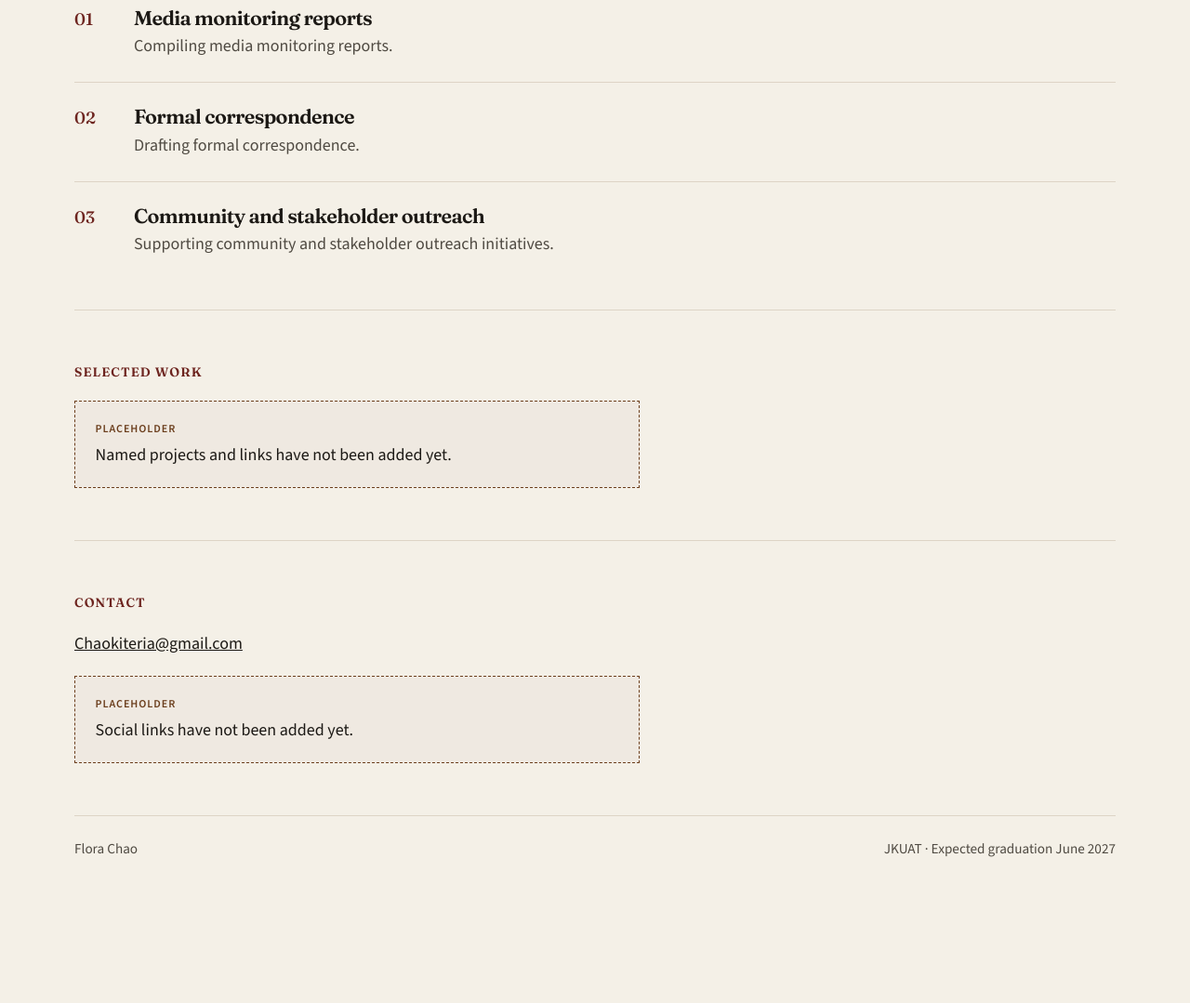
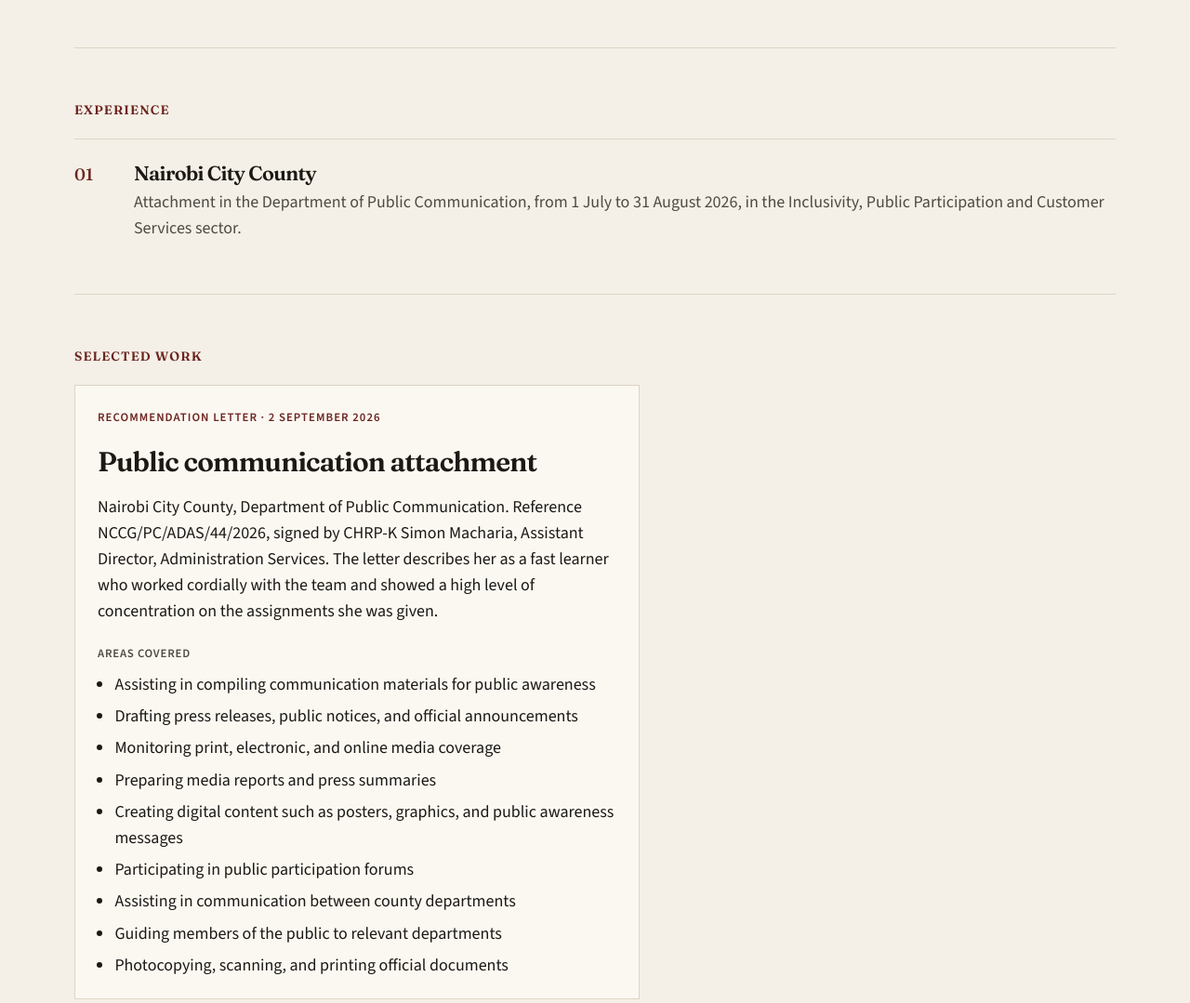
Before and after one commit to gracemashudi3-sys/Chao-portfolio-, a plain HTML site: page index.html in a window 1280 px wide. Shown: the part 1287-2366 px from the top of the page at 93% size. Before the commit the page ends 2253 px from the top, so only its background shows below. Drawn offline with nearby package versions, Linux system fonts and the light colour scheme.

Commit message:
feat: add Nairobi City County attachment
Replace the selected-work placeholder with the public communication attachment confirmed by Flora's recommendation letter.

Co-authored-by: Cursor <cursoragent@cursor.com>

```diff
--- a/index.html
+++ b/index.html
@@ -6,7 +6,7 @@
     <title>Flora Chao — Corporate Communication</title>
     <meta
       name="description"
-      content="Flora Chao is a 4th-year Corporate Communication student at JKUAT, graduating June 2027, seeking a place on a communications team."
+      content="Flora Chao is a 4th-year Corporate Communication student at JKUAT. She completed a public communication attachment at Nairobi City County from 1 July to 31 August 2026."
     />
     <link rel="icon" href="favicon.svg" type="image/svg+xml" />
     <link rel="preconnect" href="https://fonts.googleapis.com" />
@@ -62,6 +62,10 @@
             <dt>Graduation</dt>
             <dd>June 2027</dd>
           </div>
+          <div>
+            <dt>Attachment</dt>
+            <dd>Nairobi City County, 1 July–31 August 2026</dd>
+          </div>
         </dl>
       </section>
 
@@ -75,6 +79,11 @@
           stakeholder outreach initiatives. Looking to apply strong
           organizational and interpersonal skills in a fast-paced
           communications team.
+        </p>
+        <p class="about-copy">
+          She is a fast learner with strong focus and people skills. She
+          delivers real, hands-on communication, and she is optimistic and
+          positive in what she does.
         </p>
       </section>
 
@@ -93,27 +102,41 @@
         <h2 id="experience-heading">Experience</h2>
         <ol class="experience-list">
           <li>
-            <h3>Media monitoring reports</h3>
-            <p>Compiling media monitoring reports.</p>
-          </li>
-          <li>
-            <h3>Formal correspondence</h3>
-            <p>Drafting formal correspondence.</p>
-          </li>
-          <li>
-            <h3>Community and stakeholder outreach</h3>
-            <p>Supporting community and stakeholder outreach initiatives.</p>
+            <h3>Nairobi City County</h3>
+            <p>
+              Attachment in the Department of Public Communication, from 1 July
+              to 31 August 2026, in the Inclusivity, Public Participation and
+              Customer Services sector.
+            </p>
           </li>
         </ol>
       </section>
 
       <section id="work" class="section" aria-labelledby="work-heading">
         <h2 id="work-heading">Selected work</h2>
-        <!-- PLACEHOLDER: replace this note when Flora shares a named piece of work and a link. -->
-        <p class="placeholder">
-          <span class="placeholder-label">Placeholder</span>
-          Named projects and links have not been added yet.
-        </p>
+        <article class="work-card">
+          <p class="eyebrow">Recommendation letter · 2 September 2026</p>
+          <h3>Public communication attachment</h3>
+          <p>
+            Nairobi City County, Department of Public Communication. Reference
+            NCCG/PC/ADAS/44/2026, signed by CHRP-K Simon Macharia, Assistant
+            Director, Administration Services. The letter describes her as a
+            fast learner who worked cordially with the team and showed a high
+            level of concentration on the assignments she was given.
+          </p>
+          <h4>Areas covered</h4>
+          <ul class="duty-list">
+            <li>Assisting in compiling communication materials for public awareness</li>
+            <li>Drafting press releases, public notices, and official announcements</li>
+            <li>Monitoring print, electronic, and online media coverage</li>
+            <li>Preparing media reports and press summaries</li>
+            <li>Creating digital content such as posters, graphics, and public awareness messages</li>
+            <li>Participating in public participation forums</li>
+            <li>Assisting in communication between county departments</li>
+            <li>Guiding members of the public to relevant departments</li>
+            <li>Photocopying, scanning, and printing official documents</li>
+          </ul>
+        </article>
       </section>
 
       <section id="contact" class="section" aria-labelledby="contact-heading">
--- a/styles.css
+++ b/styles.css
@@ -190,6 +190,42 @@ h2 {
   line-height: 1.45;
 }
 
+.about-copy + .about-copy {
+  margin-top: 1rem;
+  font-size: 1.15rem;
+}
+
+.work-card {
+  max-width: 68ch;
+  padding: 1.5rem 1.5rem 1.35rem;
+  background: var(--surface);
+  border: 1px solid var(--line);
+}
+
+.work-card h3 {
+  margin: 0.35rem 0 0.75rem;
+  font-size: 1.85rem;
+}
+
+.work-card h4 {
+  margin: 1.35rem 0 0.6rem;
+  font-family: "Source Sans 3", "Segoe UI", sans-serif;
+  font-size: 0.8rem;
+  font-weight: 600;
+  letter-spacing: 0.06em;
+  text-transform: uppercase;
+  color: var(--muted);
+}
+
+.duty-list {
+  margin: 0;
+  padding-left: 1.15rem;
+}
+
+.duty-list li + li {
+  margin-top: 0.4rem;
+}
+
 .focus-list,
 .experience-list {
   list-style: none;
```
Also changed, not shown: 1 other file.
